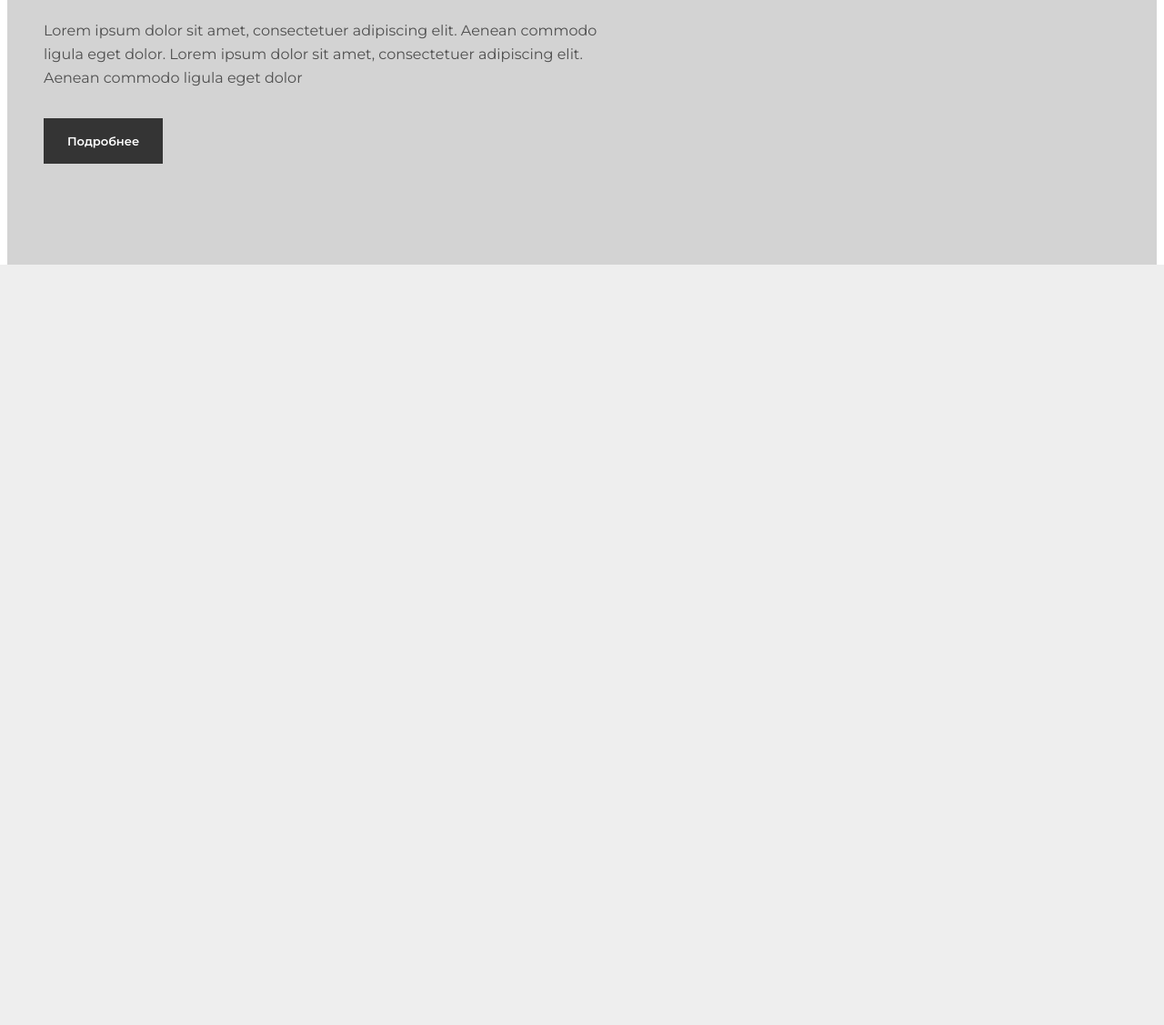
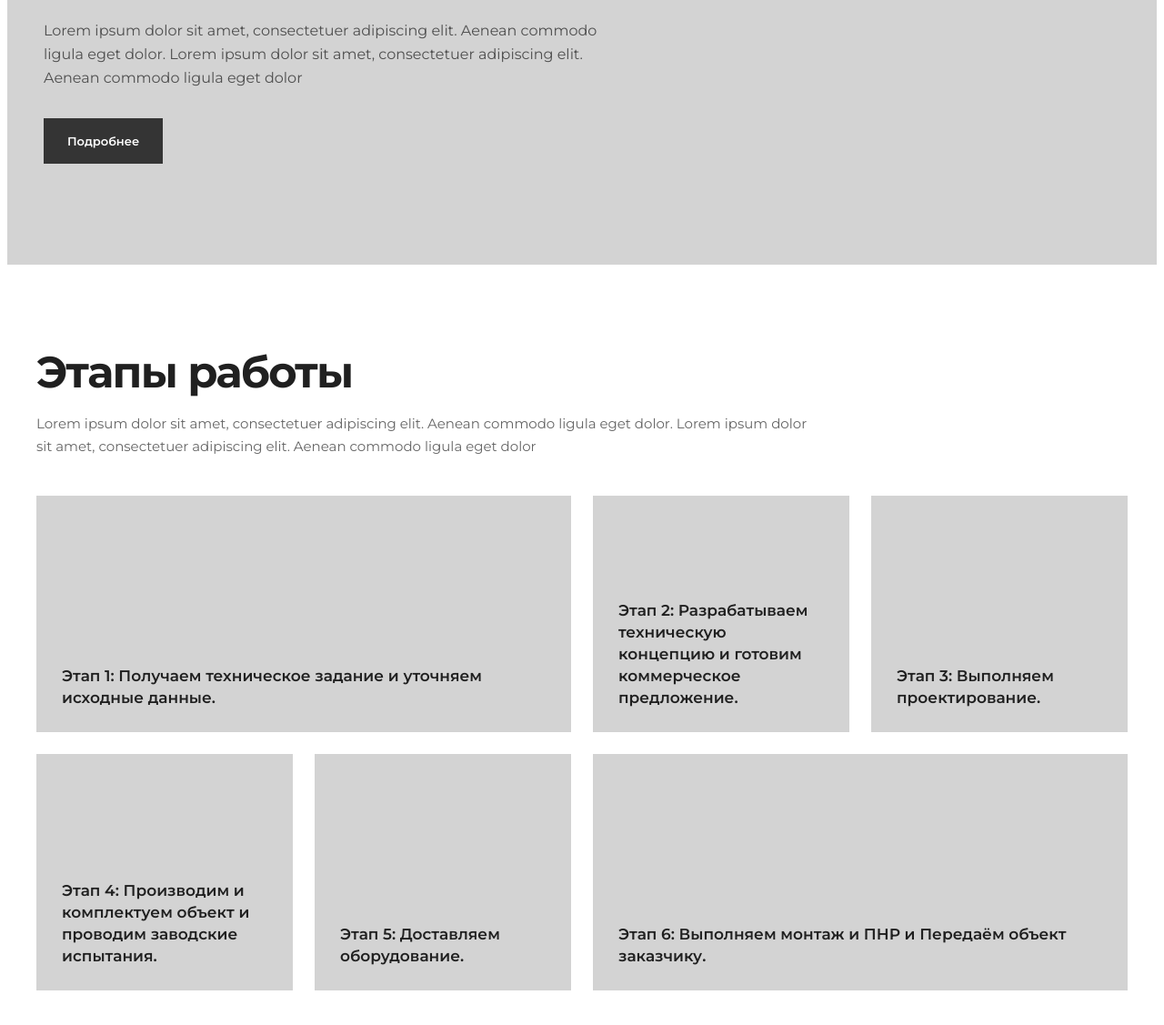
Before and after one commit to kcska18051-crypto/EMCOM_2.0, a website: page index.html in a window 1280 px wide. Shown: the part 4409-5536 px from the top of the page at 91% size. Before the commit the page ends 4700 px from the top, so only its background shows below. Drawn offline with Linux system fonts and the light colour scheme.

Commit message:
Add work stages wireframe mosaic

```diff
--- a/assets/css/prototype.css
+++ b/assets/css/prototype.css
@@ -519,6 +519,69 @@ a:focus-visible {
   user-select: none;
 }
 
+.work-stages {
+  width: min(calc(100% - 80px), var(--container));
+  margin-inline: auto;
+  padding: 92px 0 100px;
+}
+
+.work-stages-heading {
+  max-width: 850px;
+  margin-bottom: 42px;
+}
+
+.work-stages-heading h2,
+.work-stage-card h3 {
+  margin: 0;
+}
+
+.work-stages-heading h2 {
+  font-size: clamp(34px, 3.8vw, 48px);
+  letter-spacing: -0.035em;
+  line-height: 1.1;
+}
+
+.work-stages-heading p {
+  margin: 18px 0 0;
+  color: var(--color-muted);
+  font-size: 15px;
+  line-height: 1.65;
+}
+
+.work-stages-grid {
+  display: grid;
+  grid-template-columns: repeat(12, minmax(0, 1fr));
+  gap: 24px;
+}
+
+.work-stage-card {
+  display: flex;
+  min-width: 0;
+  min-height: 260px;
+  align-items: flex-end;
+  padding: 26px 28px;
+  background: var(--color-placeholder);
+}
+
+.work-stage-card:nth-child(1),
+.work-stage-card:nth-child(6) {
+  grid-column: span 6;
+}
+
+.work-stage-card:nth-child(2),
+.work-stage-card:nth-child(3),
+.work-stage-card:nth-child(4),
+.work-stage-card:nth-child(5) {
+  grid-column: span 3;
+}
+
+.work-stage-card h3 {
+  font-size: 17px;
+  font-weight: 600;
+  line-height: 1.4;
+  overflow-wrap: anywhere;
+}
+
 .wireframe-block {
   background: var(--color-surface);
   border: 1px solid var(--color-border);
@@ -625,6 +688,14 @@ a:focus-visible {
 
   .production-banner-content {
     width: calc(100% - 48px);
+  }
+
+  .work-stages {
+    width: calc(100% - 48px);
+  }
+
+  .work-stage-card:nth-child(n) {
+    grid-column: span 6;
   }
 }
 
@@ -798,6 +869,29 @@ a:focus-visible {
     width: 100%;
   }
 
+  .work-stages {
+    width: calc(100% - 40px);
+    padding: 58px 0 68px;
+  }
+
+  .work-stages-heading {
+    margin-bottom: 30px;
+  }
+
+  .work-stages-heading h2 {
+    font-size: 34px;
+  }
+
+  .work-stages-grid {
+    grid-template-columns: 1fr;
+    gap: 18px;
+  }
+
+  .work-stage-card:nth-child(n) {
+    min-height: 220px;
+    grid-column: auto;
+  }
+
   .feature {
     grid-template-columns: 46px minmax(0, 1fr);
     gap: 16px;
--- a/index.html
+++ b/index.html
@@ -7,7 +7,7 @@
   <link rel="preconnect" href="https://fonts.googleapis.com">
   <link rel="preconnect" href="https://fonts.gstatic.com" crossorigin>
   <link href="https://fonts.googleapis.com/css2?family=Montserrat:wght@400;500;600;700&amp;display=swap" rel="stylesheet">
-  <link rel="stylesheet" href="assets/css/prototype.css?v=20260814-6">
+  <link rel="stylesheet" href="assets/css/prototype.css?v=20260814-7">
 </head>
 <body>
   <div class="site-shell">
@@ -189,6 +189,34 @@
           <span class="production-banner-control" aria-disabled="true">Подробнее</span>
         </div>
       </section>
+
+      <section class="work-stages" aria-labelledby="work-stages-title">
+        <div class="work-stages-heading">
+          <h2 id="work-stages-title">Этапы работы</h2>
+          <p>Lorem ipsum dolor sit amet, consectetuer adipiscing elit. Aenean commodo ligula eget dolor. Lorem ipsum dolor sit amet, consectetuer adipiscing elit. Aenean commodo ligula eget dolor</p>
+        </div>
+
+        <div class="work-stages-grid">
+          <article class="work-stage-card" data-work-stage>
+            <h3>Этап 1: Получаем техническое задание и уточняем исходные данные.</h3>
+          </article>
+          <article class="work-stage-card" data-work-stage>
+            <h3>Этап 2: Разрабатываем техническую концепцию и готовим коммерческое предложение.</h3>
+          </article>
+          <article class="work-stage-card" data-work-stage>
+            <h3>Этап 3: Выполняем проектирование.</h3>
+          </article>
+          <article class="work-stage-card" data-work-stage>
+            <h3>Этап 4: Производим и комплектуем объект и проводим заводские испытания.</h3>
+          </article>
+          <article class="work-stage-card" data-work-stage>
+            <h3>Этап 5: Доставляем оборудование.</h3>
+          </article>
+          <article class="work-stage-card" data-work-stage>
+            <h3>Этап 6: Выполняем монтаж и ПНР и Передаём объект заказчику.</h3>
+          </article>
+        </div>
+      </section>
     </main>
   </div>
   <script type="module" src="assets/js/header.js?v=20260814-2"></script>
```
Also changed, not shown: docs/superpowers/plans/2026-08-14-work-stages.md (added, +71 -0 lines), tests/foundation.test.mjs (+1 -1 lines), tests/homepage.test.mjs (+20 -0 lines).
